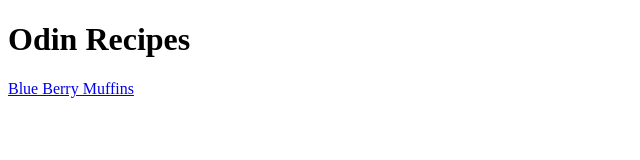
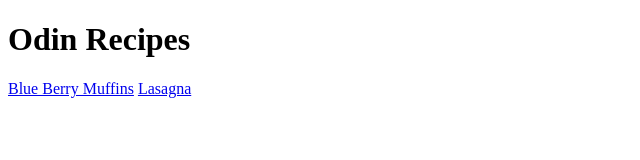
Before and after one commit to davidliberal0/odin-recipes, a plain HTML site: page index.html in a window 1280 px wide. Shown: the full height of the page, 0-640 px from the left. Drawn offline with Linux system fonts and the light colour scheme.

Commit message:
create link to lasagna page

```diff
--- a/index.html
+++ b/index.html
@@ -9,5 +9,6 @@
   <body>
     <h1>Odin Recipes</h1>
     <a href="./recipes/BlueBerryMuffin.html">Blue Berry Muffins</a>
+    <a href="./recipes/lasagna.html">Lasagna</a>
   </body>
 </html>
```
